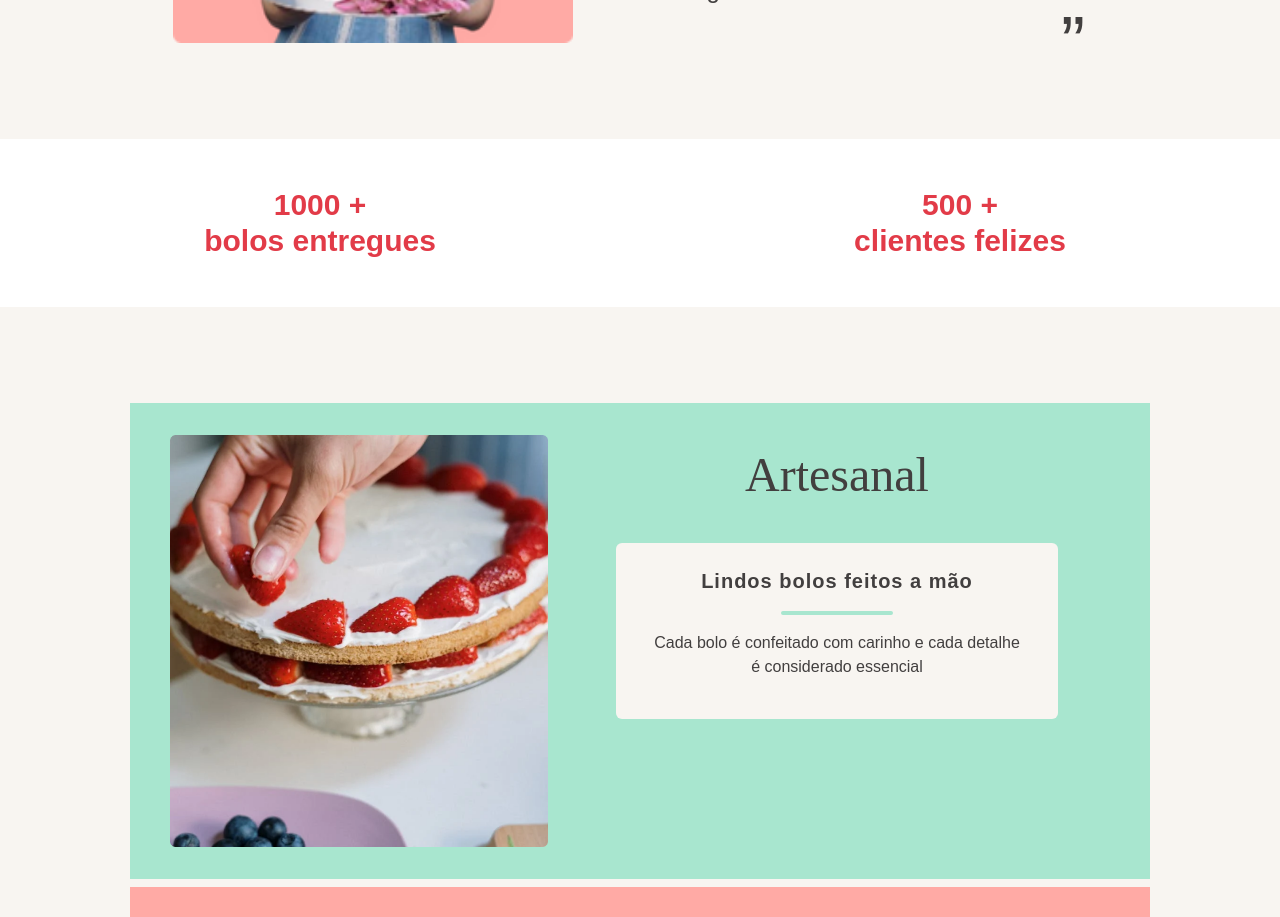
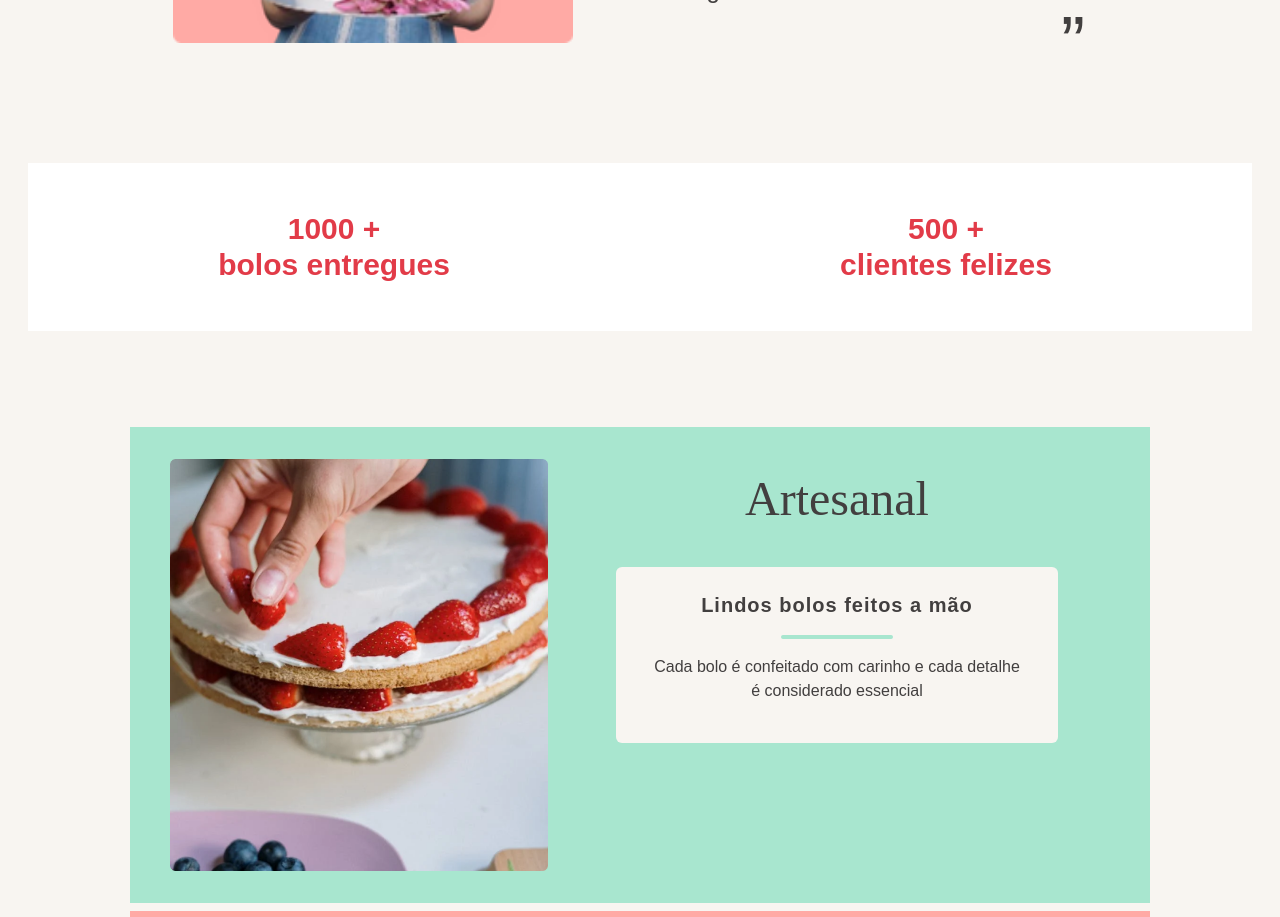
Before and after one commit to edukaki/JenifferCakes, a Next.js app: page / in a window 1280 px wide. Shown: the part 1260-2177 px from the top of the page. Built offline with nearby package versions, Linux system fonts and the light colour scheme.

Commit message:
feat(index): format desktop style

```diff
--- a/src/app/page.js
+++ b/src/app/page.js
@@ -32,7 +32,7 @@ export default function Home() {
 
   return (
     <>
-      <header className="h-[calc(100vh-100px)] flex flex-row items-center m-auto md:px-20 md:h-full md:mt-8 mb-24">
+      <header className="h-[calc(100vh-100px)] flex flex-row items-center m-auto md:px-20 md:h-full md:mt-8 mb-24 2xl:px-0">
         <div className="flex flex-col items-center m-auto relative">
           <h1 className="text-center">Bolos feitos com amor</h1>
           {renderWindow && (
@@ -76,6 +76,7 @@ export default function Home() {
             </div>
           </div>
         </section>
+        <section className="w-full container-mobile xl:m-auto">
           <div className="grid grid-cols-2 py-2 mt-6 w-11/12 m-auto text-center text-2xl font-semibold md:py-8 md:text-3xl bg-white text-red-strong md:w-full">
             <span className="p-4 ">
               1000 +<br />
@@ -86,6 +87,7 @@ export default function Home() {
               clientes felizes
             </span>
           </div>
+        </section>
         <section className="grid grid-rows-2 gap-24 container-mobile md:grid-rows-1 md:grid-cols-2 md:gap-2 xl:grid-cols-1">
           <CardMain
             title="Artesanal"
```
Lines whose indentation alone changed are shown as unchanged.
